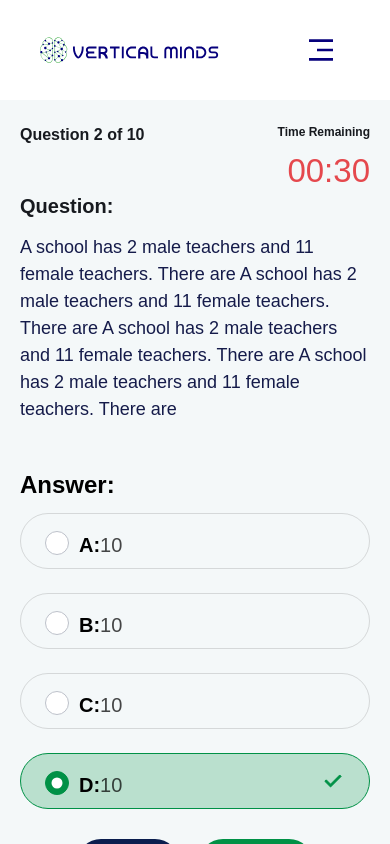
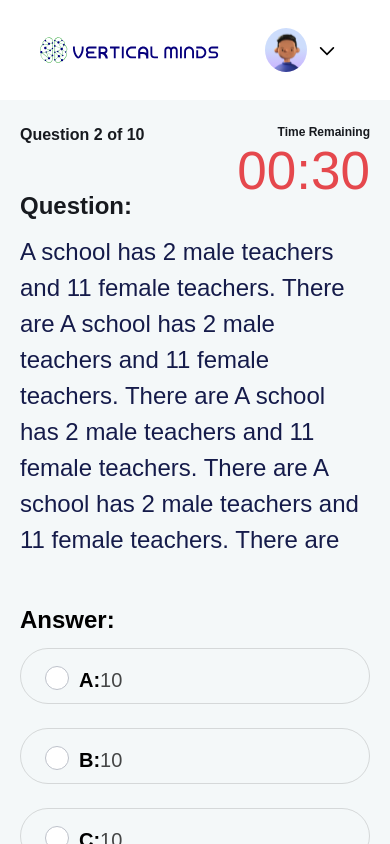
Before and after one commit to Sarkheel786Javed/Sarkheel786Javed-vertical-mind-react-office, a React (Vite) app: page /question in a window 390 px wide. Shown: the top 844 px of the page. Built offline with nearby package versions, Linux system fonts and the light colour scheme; a web font is replaced by a local one.

Commit message:
challenge question

```diff
--- a/src/App/Navbar/Navbar.tsx
+++ b/src/App/Navbar/Navbar.tsx
@@ -9,7 +9,7 @@ function Navbar() {
   const [hovered, setHovered] = useState<boolean>(false);
 
   const path = [
-    // "/question",
+    "/question",
     // "/topic",
     "/board",
     "/Benefit",
@@ -93,8 +93,7 @@ function Navbar() {
               onClick={toggleMenu}
             >
               <div
-                className={`table-top-bar ${hovered ? "dropdown_active" : "dropdown_unactive"
-                  }`}
+                className={`table-top-bar ${hovered ? "dropdown_active" : "dropdown_unactive"}`}
                 style={{
                   backgroundColor: hovered ? "#0b8a44" : "transparent",
                   transition: "background-color 0.3s ease-in-out",
@@ -103,20 +102,16 @@ function Navbar() {
                 <div className="point-summary">
                   <div className="frame-1707480279">
                     <div
-                      className={`task-management ${hovered ? "text-light" : "text-dark"
-                        }`}
+                      className={`task-management ${hovered ? "text-light" : "text-dark"}`}
                     >
                       Task Management
                     </div>
                     <img
                       className="arrow-drop-down"
-                      src={
-                        hovered
+                      src={hovered
                         ? "assets/images/Navbar/arrow_drop_down_white.svg"
-                          : "assets/images/Navbar/arrow_drop_down.svg"
-                      }
-                      alt="Arrow"
-                    />
+                        : "assets/images/Navbar/arrow_drop_down.svg"}
+                      alt="Arrow" />
                   </div>
                 </div>
               </div>
@@ -130,14 +125,14 @@ function Navbar() {
                         <div className="nav-item3">Topic </div>
                       </div>
                     </NavLink> */}
-                  {/* <NavLink
+                  <NavLink
                     to="/question"
                     className="nav-item text-decoration-none"
                   >
                     <div className="nav-item2">
                       <div className="nav-item3">Question </div>
                     </div>
-                  </NavLink> */}
+                  </NavLink>
                   <NavLink
                     to="/Benefit"
                     className="nav-item text-decoration-none"
@@ -229,7 +224,6 @@ function Navbar() {
       </Offcanvas>
     );
   };
-
   return (
     <div className="navbar">
       <Link to="/" className="text-decoration-none">
@@ -246,11 +240,20 @@ function Navbar() {
         type="button"
         onClick={handleShow}
       >
+        {location.pathname === "/question" ? (
+          <>
+            <img src="assets/images/Navbar/profile_icon.svg" alt="" className="" />
+          </>
+        ) : (
+          <>
             <img
               src="assets/images/Navbar/ri_menu-3-fill.svg"
               alt=""
               className=""
             />
+          </>
+        )}
+
       </button>
       <div className="wrapper">
         <div className="content">
@@ -352,14 +355,14 @@ function Navbar() {
                     <div className="nav-item3">Board </div>
                   </div>
                 </NavLink>
-                {/* <NavLink
+                <NavLink
                   to="/question"
                   className="nav-item text-decoration-none"
                 >
                   <div className="nav-item2">
                     <div className="nav-item3">Question </div>
                   </div>
-                </NavLink> */}
+                </NavLink>
                 <NavLink
                   to="/Benefit"
                   className="nav-item text-decoration-none"
--- a/src/Pages/Question/Question.css
+++ b/src/Pages/Question/Question.css
@@ -1426,173 +1426,23 @@
     }
 
 
-@media (max-width:1250px) {
-    ._123_question {
-        background: #f4f8f9;
-        align-self: stretch;
-        flex-shrink: 0;
-        height: calc(100vh - 164px);
-        position: relative;
-        overflow: hidden;
-        display: flex;
-        flex-direction: row;
-        justify-content: center;
-        align-items: start;
-        border-bottom: 1px solid #D9DBE9;
-    }
-
-    .frame-1707480635_question {
-        width: calc(100% - 300px);
-        height: auto;
-        display: flex;
-        flex-direction: column;
-        justify-content: start;
-        align-items: start;
-    }
-
-    .question_header {
-        display: flex;
-        justify-content: space-between;
-        align-items: start;
-        width: 100%;
-        padding: 50px 50px 0px 50px;
-    }
-
-    .frame-1707480628_question {
-        background: rgba(4, 99, 46, 0.03);
-        border-style: solid;
-        border-color: rgba(0, 0, 0, 0.1);
-        border-width: 1px;
-        width: 300px;
-        height: calc(100vh - 164px);
-        padding: 33px;
-        display: flex;
-        flex-direction: column;
-        justify-content: start;
-        align-items: center;
-    }
-
-    .time-remaining_question {
-        color: #171a1f;
-        text-align: right;
-        font-family: "Poppins-SemiBold", sans-serif;
-        font-size: 17px;
-        line-height: 24px;
-        font-weight: 600;
-        position: relative;
-        align-self: stretch;
-        display: flex;
-        align-items: flex-end;
-        justify-content: flex-end;
-        -webkit-text-stroke: 1px transparent;
-    }
-
-    .question_question {
-        color: #171a1f;
-        text-align: left;
-        font-family: "Inter-Bold", sans-serif;
-        font-size: 20px;
-        line-height: 24px;
-        font-weight: 700;
-        position: absolute;
-        left: 0px;
-        top: 0px;
-        width: 787px;
-        display: flex;
-        align-items: flex-end;
-        justify-content: flex-start;
-        -webkit-text-stroke: 1px transparent;
-    }
-
-    .a-school-has-2-male-teachers-and-11-female-teachers-there-are-a-school-has-2-male-teachers-and-11-female-teachers-there-are-a-school-has-2-male-teachers-and-11-female-teachers-there-are-a-school-has-2-male-teachers-and-11-female-teachers-there-are_question {
-        color: #151b4a;
-        text-align: left;
-        font-family: "Poppins-Regular", sans-serif;
-        font-size: 18px;
-        font-weight: 400;
-        position: relative;
-        margin-top: 40px;
-    }
-
-    .bottom-btn_question {
-        width: 100%;
-        height: auto;
-        position: relative;
-        padding: 10px 50px 0px 50px;
-        display: flex;
-        flex-direction: column;
-        justify-content: start;
-        align-items: start;
-    }
-
-    .cover_question_and_answer {
-        display: flex;
-        flex-direction: column;
-        justify-content: start;
-        align-items: start;
-        padding: 0px 50px 0px 50px;
-        height: calc(100vh - 400px);
-        overflow-y: auto;
-        overflow-x: hidden;
-    }
-
-    .move_question_button {
-        display: flex;
-        justify-content: start;
-        align-items: center;
-        gap: 20px;
-    }
-
-    .move_question_colors {
-        width: 100%;
-        display: flex;
-        justify-content: end;
-        align-items: center;
-        margin-top: 20px;
-        gap: 20px;
-    }
-
-    .do-you-use-any-of-thesetools3_question {
-        color: #171a1f;
-        text-align: center;
-        font-family: "Manrope-Bold", sans-serif;
-        font-size: 24px;
-        line-height: 30px;
-        font-weight: 700;
-        position: relative;
-        transform-origin: 0 0;
-        transform: rotate(0deg) scale(1, 1);
-    }
-
-    .do-you-use-any-of-thesetools4_question {
-        color: #e5484d;
-        text-align: right;
-        font-family: "NotoSansMath-Regular", sans-serif;
-        font-size: 33px;
-        line-height: 46.77px;
-        font-weight: 400;
-        position: relative;
-        align-self: stretch;
-        transform-origin: 0 0;
-        transform: rotate(0deg) scale(1, 1);
-    }
-
-    .frame-1707479452_question,
-    .frame-1707479453_question,
-    .frame-1707479455_question,
-    .frame-1707479454_question {
-        width: 400px;
-    }
-}
-
+
+
+
+    @media (min-width:1025px) {
+        .move_question_colors{
+            margin-right: -60px;
+        }
+    }
     @media (max-width:1024px) {
         ._123_question {
             background: #f4f8f9;
             align-self: stretch;
             flex-shrink: 0;
-        height: auto;
-        position: relative;
-        overflow: hidden;
+            min-height: auto;
+            position: relative;
+            overflow-x: hidden;
+            overflow-y: auto;
             display: flex;
             flex-direction: column;
             justify-content: center;
@@ -1683,7 +1533,7 @@
             position: relative;
             padding: 30px 0px;
             display: flex;
-        flex-direction: column;
+            flex-direction: row;
             justify-content: center;
             align-items: start;
         }
@@ -1737,7 +1587,7 @@
         .frame-1707479453_question,
         .frame-1707479455_question,
         .frame-1707479454_question {
-        width: 100%;
+            width: 70%;
         }
 
         .move_question_button {
@@ -1787,3 +1637,206 @@
         }
 
     }
+
+    @media (max-width:767px) {
+        ._123_question {
+            background: #f4f8f9;
+            align-self: stretch;
+            flex-shrink: 0;
+            height: auto;
+            position: relative;
+            overflow: hidden;
+            display: flex;
+            flex-direction: column;
+            justify-content: center;
+            align-items: start;
+        }
+
+        .frame-1707480635_question {
+            width: 100%;
+            height: auto;
+            display: flex;
+            flex-direction: column;
+            justify-content: start;
+            align-items: start;
+        }
+
+        .question_header {
+            display: flex;
+            justify-content: space-between;
+            align-items: start;
+            width: 100%;
+            padding: 20px 20px 0px 20px;
+        }
+
+        .do-you-use-any-of-thesetools3_question {
+            color: #171a1f;
+            text-align: center;
+            font-family: "Manrope-Bold", sans-serif;
+            font-size: 16px;
+            line-height: 30px;
+            font-weight: 700;
+            position: relative;
+            transform-origin: 0 0;
+            transform: rotate(0deg) scale(1, 1);
+        }
+
+        .time-remaining_question {
+            color: #171a1f;
+            text-align: right;
+            font-family: "Poppins-SemiBold", sans-serif;
+            font-size: 12px;
+            line-height: 24px;
+            font-weight: 600;
+            position: relative;
+            align-self: stretch;
+            display: flex;
+            align-items: flex-end;
+            justify-content: flex-end;
+            -webkit-text-stroke: 1px transparent;
+        }
+
+        .cover_question_and_answer {
+            display: flex;
+            flex-direction: column;
+            justify-content: start;
+            padding: 0px 20px 0px 20px;
+            align-items: start;
+            height: auto;
+            overflow-y: hidden;
+            overflow-x: hidden;
+        }
+
+        .frame-1707479480_question {
+            display: flex;
+            flex-direction: column;
+            gap: 4px;
+            align-items: flex-end;
+            justify-content: flex-start;
+            width: auto;
+            position: relative;
+        }
+
+        .do-you-use-any-of-thesetools4_question {
+            color: #e5484d;
+            text-align: right;
+            font-family: "NotoSansMath-Regular", sans-serif;
+            font-size: 230x;
+            line-height: 46px;
+            font-weight: 400;
+            position: relative;
+            align-self: stretch;
+            transform-origin: 0 0;
+            transform: rotate(0deg) scale(1, 1);
+        }
+
+        .bottom-btn_question {
+            width: 100%;
+            height: auto;
+            position: relative;
+            padding: 30px 0px;
+            display: flex;
+            flex-direction: column;
+            justify-content: center;
+            align-items: start;
+        }
+
+        .frame-1707480628_question {
+            background: rgba(4, 99, 46, 0.03);
+            border-style: solid;
+            border-color: rgba(0, 0, 0, 0.1);
+            border-width: 1px;
+            width: 100%;
+            height: auto;
+            padding: 0 33px 33px 33px;
+            display: flex;
+            flex-direction: column;
+            justify-content: start;
+            align-items: center;
+        }
+
+        .frame-1707479481_question {
+            display: flex;
+            flex-direction: row;
+            gap: 16px;
+            align-items: center;
+            justify-content: flex-start;
+            position: relative;
+            margin-top: 20px;
+        }
+
+        .frame-1707480631_question {
+            display: none;
+            height: 0px;
+        }
+
+        .frame-1707479482_question {
+            display: flex;
+            gap: 34px;
+            flex-wrap: nowrap;
+            align-items: center;
+            padding-top: 0px;
+            justify-content: flex-start;
+            align-content: center;
+            width: 100%;
+            height: 50px;
+            position: relative;
+            overflow-x: scroll;
+            overflow-y: hidden;
+            margin-top: 22px;
+        }
+
+        .frame-1707479452_question,
+        .frame-1707479453_question,
+        .frame-1707479455_question,
+        .frame-1707479454_question {
+            width: 100%;
+        }
+
+        .move_question_button {
+            width: 100%;
+            display: flex;
+            justify-content: center;
+            align-items: center;
+            gap: 20px;
+        }
+
+        .move_question_colors {
+            width: 100%;
+            display: flex;
+            flex-direction: row;
+            justify-content: center;
+            align-items: center;
+            margin-top: 20px;
+            gap: 8px;
+        }
+
+        .frame-1707480648_question {
+            border-style: solid;
+            border-color: transparent;
+            border-width: 1px 0px 0px 0px;
+            padding: 12px 40px 16px 40px;
+            display: flex;
+            flex-direction: row;
+            gap: 10px;
+            align-items: center;
+            justify-content: center;
+            align-self: stretch;
+            flex-shrink: 0;
+            position: relative;
+        }
+
+        .footer-left_question {
+            color: var(--neutral-600, #6f6c90);
+            text-align: center;
+            font-family: var(--paragraph-default-font-family,
+                    "DmSans-Regular",
+                    sans-serif);
+            font-size: 16px;
+            line-height: 30px;
+            font-weight: 400;
+            position: relative;
+            width: 443.13px;
+        }
+
+    }
```
Also changed, not shown: public/assets/images/Navbar/profile_icon.svg (added). Lines whose indentation alone changed are shown as unchanged.
